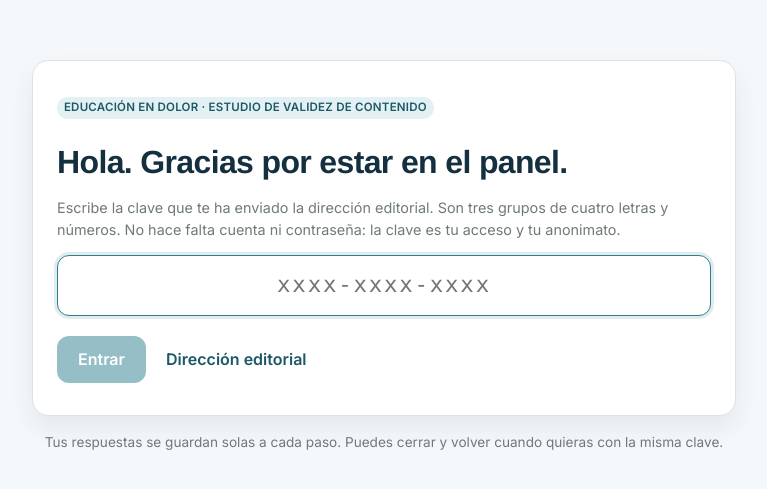
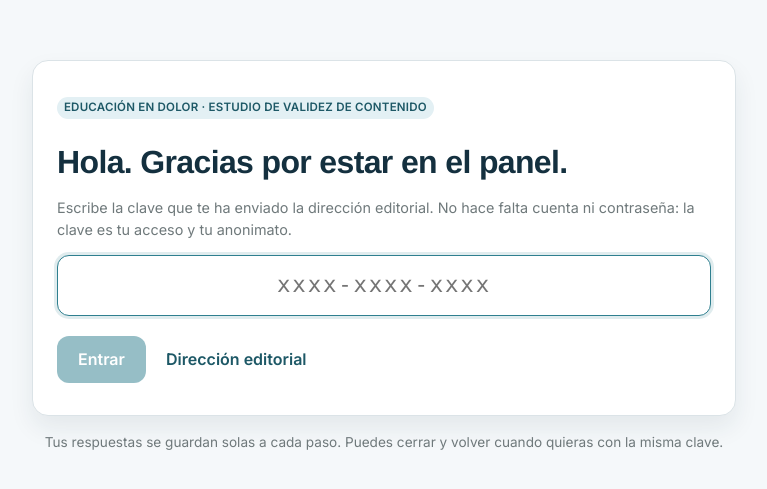
Before and after one commit to drraulferrer/valida-edpain, a React (Vite) app: page / in a window 1280 px wide. Shown: the part 109-598 px from the top of the page, without its empty margins (256-1023 px from the left). Built offline with nearby package versions, Linux system fonts and the light colour scheme; no server answers; a web font is replaced by a local one.

Commit message:
fix: la pantalla de entrada tampoco describe el formato de la clave

```diff
--- a/src/pantallas/Entrada.jsx
+++ b/src/pantallas/Entrada.jsx
@@ -21,7 +21,7 @@ export default function Entrada({ onEntrar, errorInicial }) {
         <div className="tarjeta blanca" style={{ padding: '2rem 1.5rem' }}>
           <p className="etiqueta acento">Educación en Dolor · estudio de validez de contenido</p>
           <h1 style={{ marginTop: '0.75rem' }}>Hola. Gracias por estar en el panel.</h1>
-          <p className="silencio">Escribe la clave que te ha enviado la dirección editorial. Son tres grupos de cuatro letras y números. No hace falta cuenta ni contraseña: la clave es tu acceso y tu anonimato.</p>
+          <p className="silencio">Escribe la clave que te ha enviado la dirección editorial. No hace falta cuenta ni contraseña: la clave es tu acceso y tu anonimato.</p>
           <form onSubmit={enviar}>
             <div className="campo">
               <label htmlFor="clave" className="oculto-visual">Clave de acceso</label>
```
